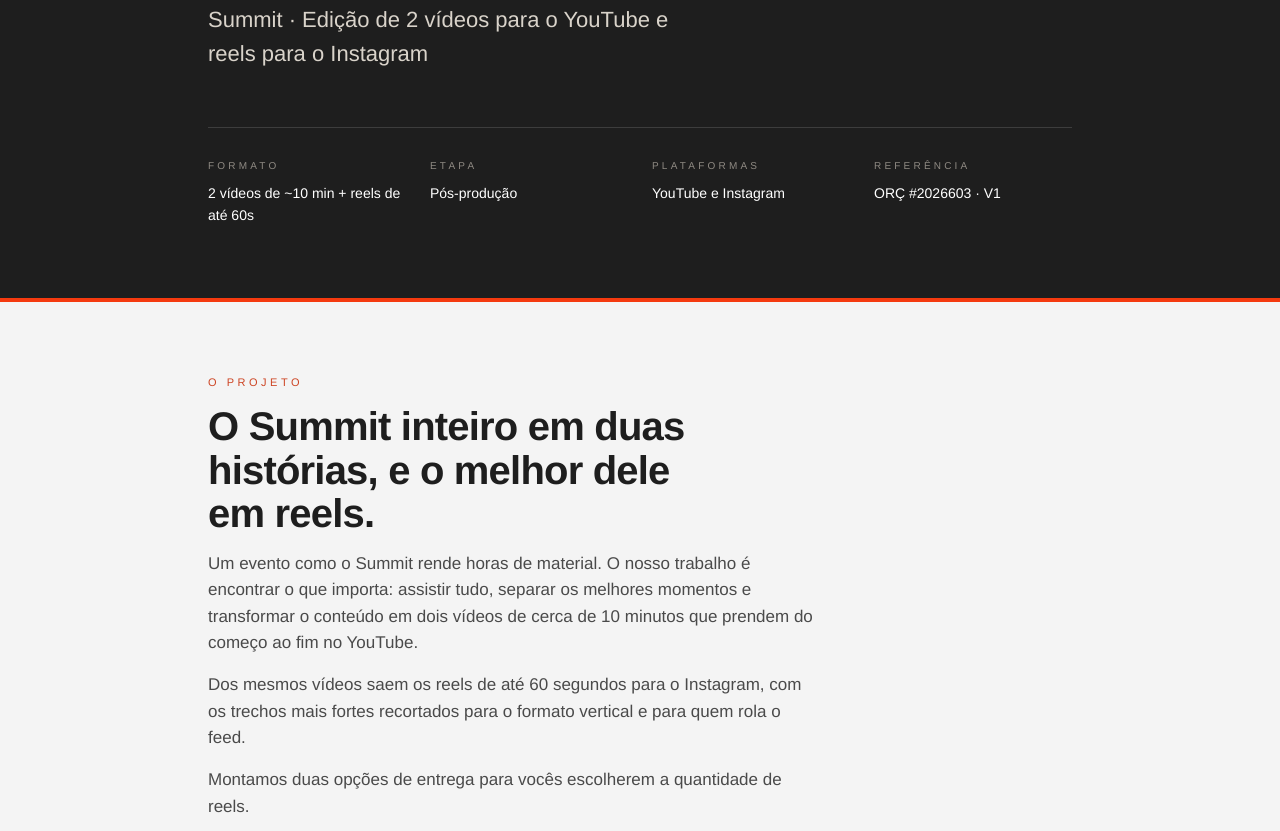
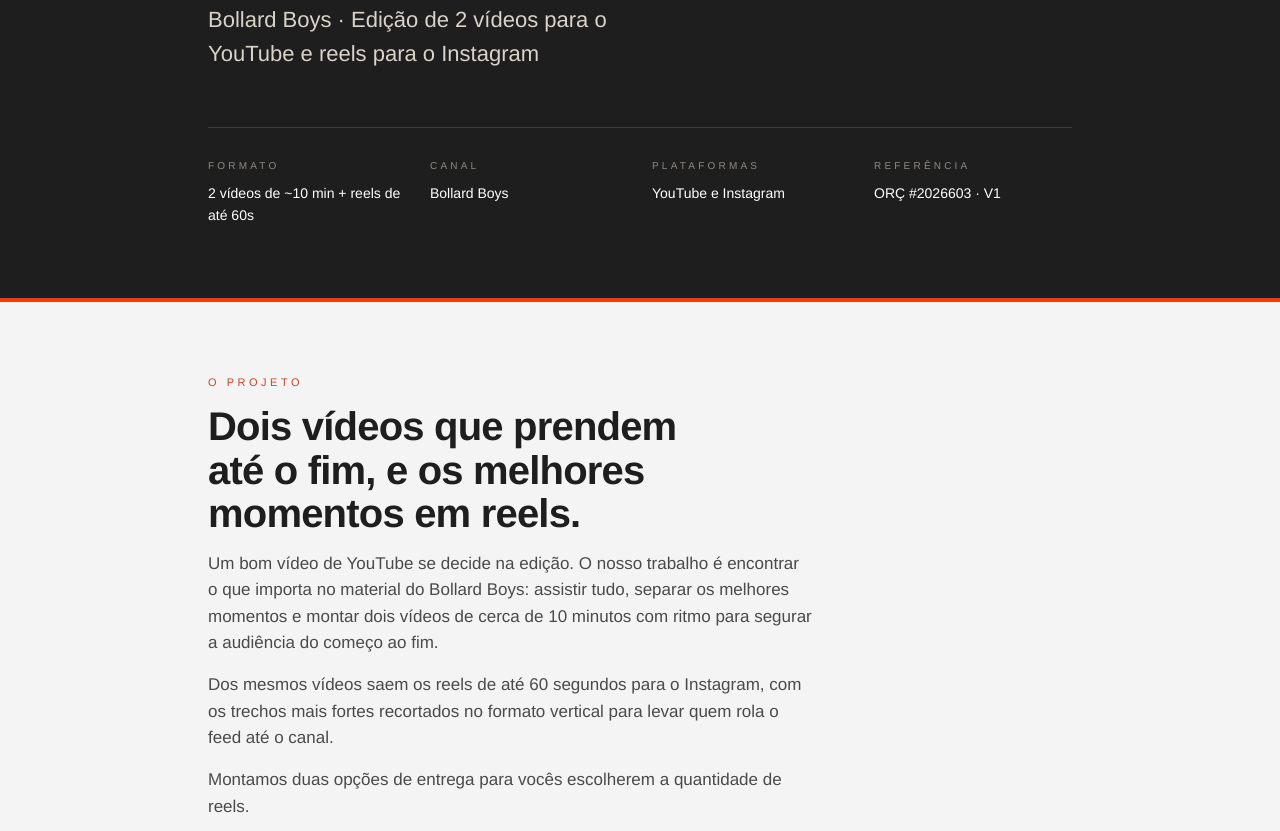
Before and after one commit to agnusfilmsco/propostas, a plain HTML site: page eleven-filmes-2026603/index.html in a window 1280 px wide. Shown: the part 389-1220 px from the top of the page. Drawn offline with Linux system fonts and the light colour scheme.

Commit message:
Eleven Filmes: proposta para o canal Bollard Boys (vídeos de YouTube, não evento)
Co-Authored-By: Claude Opus 5.5 <noreply@anthropic.com>
Claude-Session: https://claude.ai/code/session_019jNB7526vjHjLHvaRnqpxU

```diff
--- a/eleven-filmes-2026603/index.html
+++ b/eleven-filmes-2026603/index.html
@@ -3,13 +3,13 @@
 <head>
 <meta charset="utf-8">
 <meta name="robots" content="noindex, nofollow">
-<meta property="og:title" content="Proposta · Eleven Filmes · Agnus Films">
-<meta property="og:description" content="Summit: 2 vídeos para o YouTube e reels para o Instagram. ORÇ #2026603">
-<meta property="og:image" content="https://agnusfilmsco.github.io/propostas/politize-2026601/media/demoreel-eventos-capa.jpg">
+<meta property="og:title" content="Proposta · Bollard Boys · Agnus Films">
+<meta property="og:description" content="Bollard Boys: 2 vídeos para o YouTube e reels para o Instagram. ORÇ #2026603">
+<meta property="og:image" content="https://agnusfilmsco.github.io/propostas/grupo-attos-2026599/media/demoreel-capa.jpg">
 <meta property="og:type" content="website">
 <meta name="theme-color" content="#1e1e1e">
 <meta name="viewport" content="width=device-width, initial-scale=1">
-<title>Proposta · Eleven Filmes · Agnus Films</title>
+<title>Proposta · Bollard Boys · Agnus Films</title>
 <style>
 :root{
   --ink:#1e1e1e; --ink-2:#4a4a4a; --muted:#9b9b9b;
@@ -205,18 +205,18 @@ const PROPOSTA = {
   versao: "V1",
   ano: "2026",
   cliente: "ELEVEN FILMES",
-  projeto: "Summit · Edição de 2 vídeos para o YouTube e reels para o Instagram",
+  projeto: "Bollard Boys · Edição de 2 vídeos para o YouTube e reels para o Instagram",
   meta: [
     ["Formato", "2 vídeos de ~10 min + reels de até 60s"],
-    ["Etapa", "Pós-produção"],
+    ["Canal", "Bollard Boys"],
     ["Plataformas", "YouTube e Instagram"],
     ["Referência", "ORÇ #2026603 · V1"]
   ],
 
-  titulo: "O Summit inteiro em duas histórias, e o melhor dele em reels.",
+  titulo: "Dois vídeos que prendem até o fim, e os melhores momentos em reels.",
   intro: [
-    "Um evento como o Summit rende horas de material. O nosso trabalho é encontrar o que importa: assistir tudo, separar os melhores momentos e transformar o conteúdo em dois vídeos de cerca de 10 minutos que prendem do começo ao fim no YouTube.",
-    "Dos mesmos vídeos saem os reels de até 60 segundos para o Instagram, com os trechos mais fortes recortados para o formato vertical e para quem rola o feed.",
+    "Um bom vídeo de YouTube se decide na edição. O nosso trabalho é encontrar o que importa no material do Bollard Boys: assistir tudo, separar os melhores momentos e montar dois vídeos de cerca de 10 minutos com ritmo para segurar a audiência do começo ao fim.",
+    "Dos mesmos vídeos saem os reels de até 60 segundos para o Instagram, com os trechos mais fortes recortados no formato vertical para levar quem rola o feed até o canal.",
     "Montamos duas opções de entrega para vocês escolherem a quantidade de reels."
   ],
 
@@ -266,10 +266,10 @@ const PROPOSTA = {
 
   referencias: {
     titulo: "O padrão de edição que a gente entrega.",
-    texto: "Um recorte das campanhas e eventos editados pela Agnus em 2026.",
+    texto: "Um recorte do que a Agnus editou em 2026.",
     videos: [
-      { legenda: "Demoreel · Eventos Agnus 2026", formato: "h", ratio: "2.35/1", src: "../politize-2026601/media/demoreel-eventos-2026.mp4", poster: "../politize-2026601/media/demoreel-eventos-capa.jpg" },
-      { legenda: "Demoreel · Campanhas Agnus 2026", formato: "h", ratio: "2.39/1", src: "../grupo-attos-2026599/media/demoreel-campanhas-2026.mp4", poster: "../grupo-attos-2026599/media/demoreel-capa.jpg", link: "https://vimeo.com/1211468661/de5f212e0d" }
+      { legenda: "Demoreel · Campanhas Agnus 2026", formato: "h", ratio: "2.39/1", src: "../grupo-attos-2026599/media/demoreel-campanhas-2026.mp4", poster: "../grupo-attos-2026599/media/demoreel-capa.jpg", link: "https://vimeo.com/1211468661/de5f212e0d" },
+      { legenda: "Demoreel · Eventos Agnus 2026", formato: "h", ratio: "2.35/1", src: "../politize-2026601/media/demoreel-eventos-2026.mp4", poster: "../politize-2026601/media/demoreel-eventos-capa.jpg" }
     ]
   },
 
@@ -282,7 +282,7 @@ const PROPOSTA = {
   validade: "Proposta válida por 7 dias",
 
   cta: {
-    titulo: "Vamos editar o Summit?",
+    titulo: "Vamos editar os próximos vídeos do canal?",
     sub: "Enquanto isso, veja mais do que a gente faz no nosso Instagram.",
     botao: "Conheça nosso Instagram",
     link: "https://www.instagram.com/agnus_films/",
```
Also changed, not shown: 2 other files.
